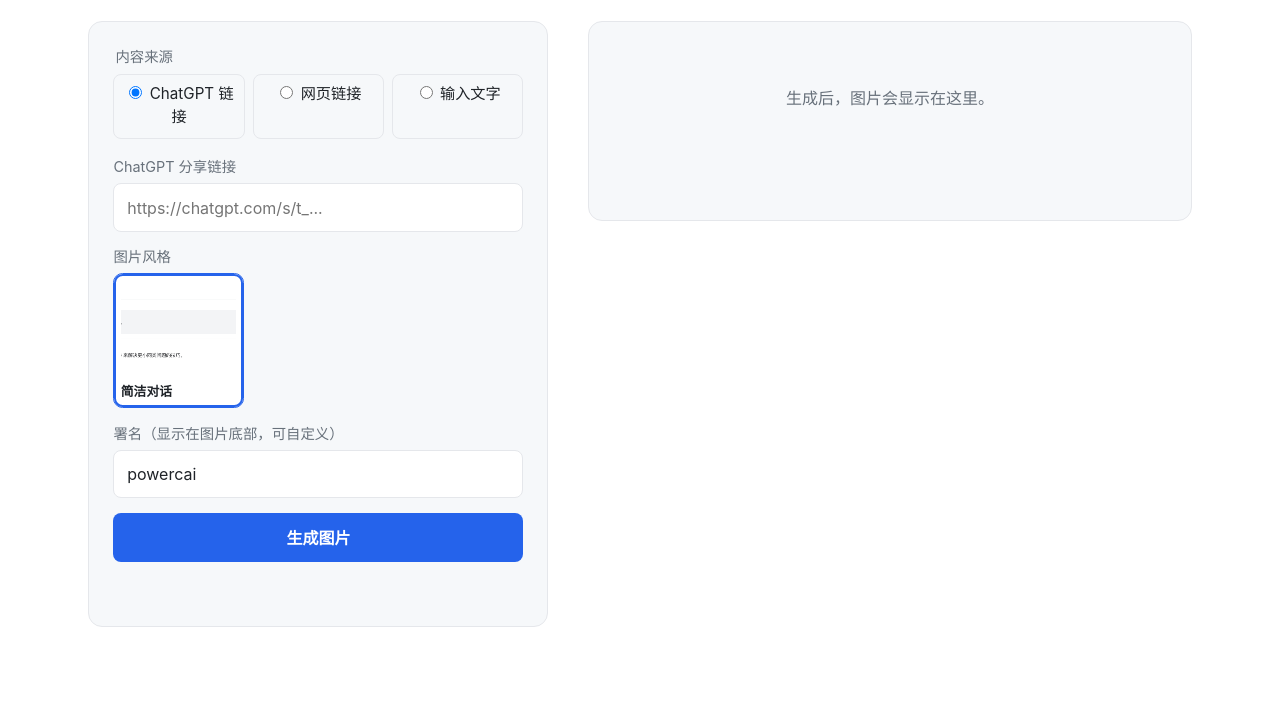
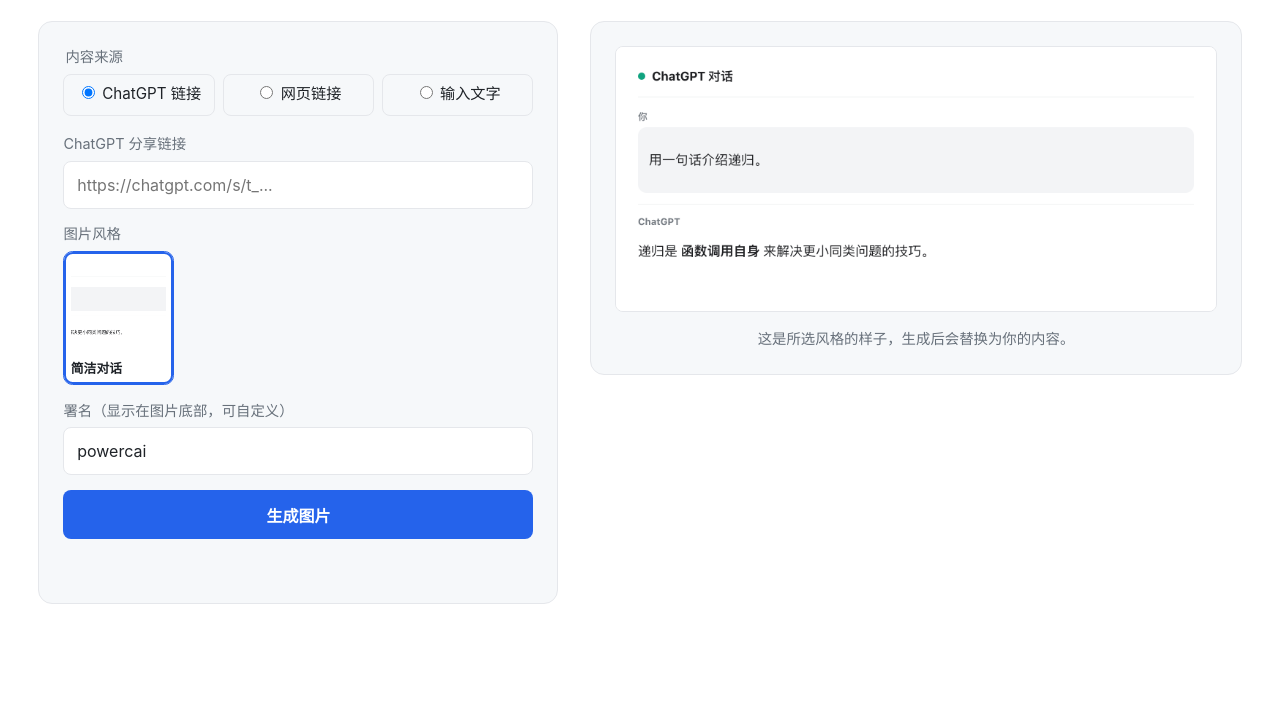
Before and after one commit to powcai001/chatgpt-long-screenshot, a website built with Vite: page src/web/index.html in a window 1280 px wide. Shown: the part 91-800 px from the top of the page. Built offline with nearby package versions, Linux system fonts and the light colour scheme.

Commit message:
feat: use more of the desktop and preview the selected style
Widen the workspace and form panel so the app fills the screen instead
of sitting in a narrow centered column. The preview panel now shows the
currently selected style's sample by default (swapping as you pick),
so the right side is never an empty box; generating replaces it with
the real image.

```diff
--- a/src/web/index.html
+++ b/src/web/index.html
@@ -56,7 +56,10 @@
         </section>
 
         <section class="result-panel" id="result-panel">
-          <div id="result-empty" class="result-empty">生成后，图片会显示在这里。</div>
+          <div id="result-empty" class="result-empty">
+            <img id="sample-preview" class="sample-preview" alt="当前风格样例" />
+            <p class="result-empty-hint">这是所选风格的样子，生成后会替换为你的内容。</p>
+          </div>
           <div id="result" class="result" hidden>
             <img id="preview" alt="生成的分享图片预览" />
             <a id="download" class="download" download="share-image.png">保存图片</a>
--- a/src/web/main.ts
+++ b/src/web/main.ts
@@ -17,6 +17,7 @@ const webInput = getElement<HTMLInputElement>("#web-url");
 const textInput = getElement<HTMLTextAreaElement>("#share-text");
 const textCount = getElement<HTMLElement>("#text-count");
 const stylePicker = getElement<HTMLElement>("#style-picker");
+const samplePreview = getElement<HTMLImageElement>("#sample-preview");
 const bylineInput = getElement<HTMLInputElement>("#byline");
 const submitButton = getElement<HTMLButtonElement>("#submit");
 const status = getElement<HTMLParagraphElement>("#status");
@@ -75,6 +76,14 @@ function syncPickerSelection() {
 function selectStyle(id: RenderStyleId) {
   currentStyleId = id;
   syncPickerSelection();
+  updateSamplePreview();
+  // A previously generated image used the old style; show the sample again.
+  result.hidden = true;
+  resultEmpty.hidden = false;
+}
+
+function updateSamplePreview() {
+  samplePreview.src = `/samples/${currentStyleId}.png`;
 }
 
 function updateMode(source: RenderSource) {
@@ -87,6 +96,7 @@ function updateMode(source: RenderSource) {
   webInput.required = field === "web";
   textInput.required = field === "text";
   renderStylePicker(source);
+  updateSamplePreview();
 }
 
 function updateTextCount() {
--- a/src/web/styles.css
+++ b/src/web/styles.css
@@ -14,7 +14,7 @@ body {
   font-size: 16px; line-height: 1.5;
 }
 main {
-  max-width: 1180px;
+  max-width: 1440px;
   margin: 0 auto;
   padding: max(1.25rem, env(safe-area-inset-top)) clamp(1rem, 3vw, 2.5rem) max(2rem, env(safe-area-inset-bottom));
 }
@@ -23,9 +23,9 @@ h1 { margin: 0 0 .35rem; font-size: 1.6rem; }
 .hint { margin: 0; color: var(--muted); font-size: .98rem; }
 
 /* Two-column workspace on desktop, stacked on mobile. */
-.workspace { display: grid; grid-template-columns: 1fr; gap: 1.5rem; align-items: start; }
+.workspace { display: grid; grid-template-columns: 1fr; gap: 1.5rem; align-items: stretch; }
 @media (min-width: 920px) {
-  .workspace { grid-template-columns: minmax(360px, 460px) 1fr; gap: 2.5rem; }
+  .workspace { grid-template-columns: minmax(400px, 520px) minmax(0, 1fr); gap: 2rem; align-items: start; }
   .result-panel { position: sticky; top: 1.25rem; }
 }
 
@@ -83,9 +83,29 @@ button:disabled { opacity: .6; cursor: progress; }
 .status[data-tone="error"] { color: var(--error); }
 .status[data-tone="busy"] { color: var(--accent); }
 
-.result-panel { min-height: 200px; }
-.result-empty { color: var(--muted); text-align: center; padding: 2.5rem 1rem; }
-.result { display: flex; flex-direction: column; gap: .9rem; }
-.result img { width: 100%; height: auto; border: 1px solid var(--border); border-radius: .5rem; background: #fff; }
-.download { align-self: flex-start; padding: .6rem 1rem; border: 1px solid var(--accent); border-radius: .5rem; color: var(--accent); text-decoration: none; }
+.result-panel {
+  min-height: 320px;
+  display: flex;
+  align-items: center;
+  justify-content: center;
+}
+.result-empty {
+  display: flex;
+  flex-direction: column;
+  align-items: center;
+  gap: 1rem;
+  width: 100%;
+}
+.sample-preview {
+  width: auto;
+  max-width: 100%;
+  max-height: 78vh;
+  border: 1px solid var(--border);
+  border-radius: .5rem;
+  background: #fff;
+}
+.result-empty-hint { margin: 0; color: var(--muted); font-size: .9rem; text-align: center; }
+.result { display: flex; flex-direction: column; align-items: center; gap: .9rem; width: 100%; }
+.result img { width: 100%; max-height: 80vh; height: auto; border: 1px solid var(--border); border-radius: .5rem; background: #fff; }
+.download { padding: .6rem 1rem; border: 1px solid var(--accent); border-radius: .5rem; color: var(--accent); text-decoration: none; }
 [hidden] { display: none !important; }
```
